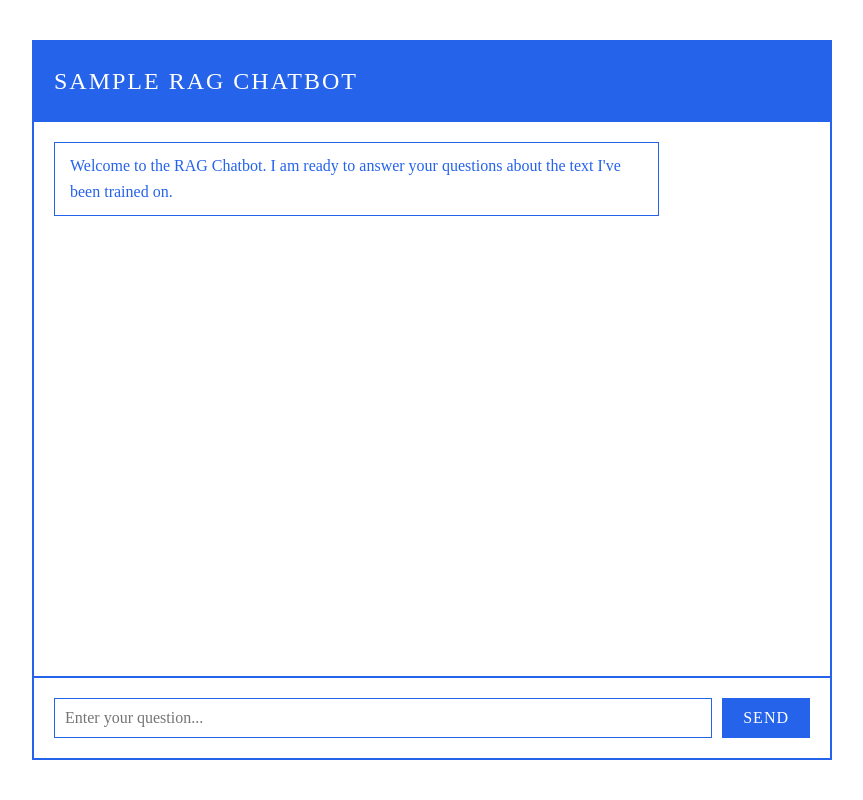
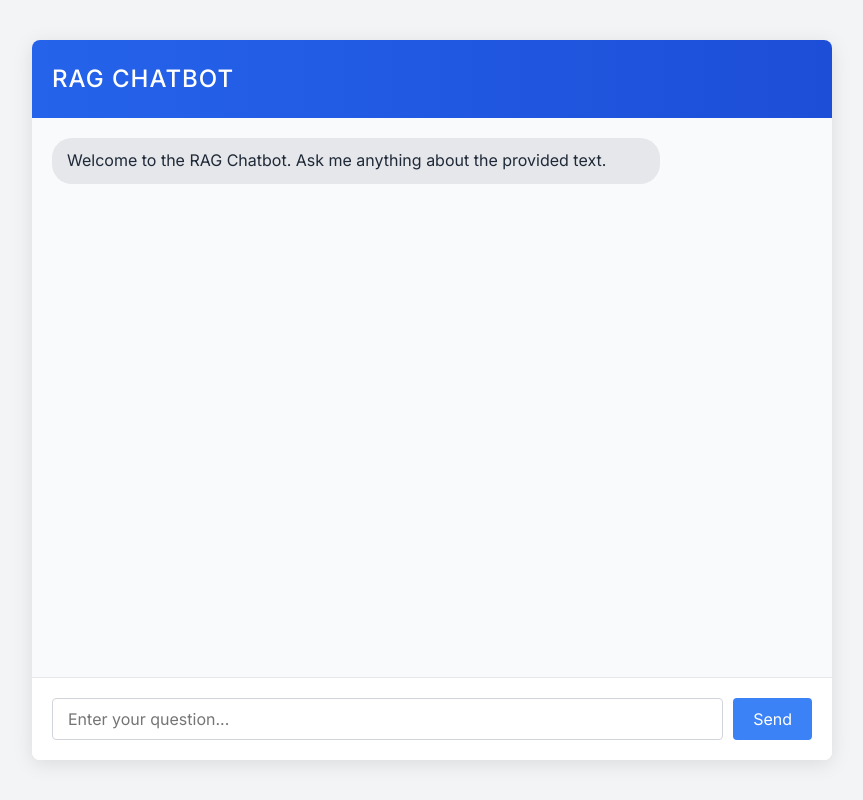
Before and after one commit to PermissionAI/RAG, a Flask app: page / in a window 1280 px wide. Shown: the whole page, without its empty margins (208-1071 px from the left). Run offline with Flask 3, Linux system fonts and the light colour scheme.

Commit message:
Enhance UI with modern style

```diff
--- a/static/css/style.css
+++ b/static/css/style.css
@@ -5,45 +5,47 @@
 }
 
 body {
-    font-family: "Times New Roman", Times, serif;
+    font-family: 'Inter', sans-serif;
     line-height: 1.6;
-    background-color: white;
+    background-color: #f3f4f6;
     height: 100vh;
     display: flex;
     justify-content: center;
     align-items: center;
-    color: #2563eb;
+    color: #1f2937;
 }
 
 .chat-container {
     width: 90%;
     max-width: 800px;
     height: 90vh;
-    background-color: white;
-    border: 2px solid #2563eb;
+    background-color: #ffffff;
+    border-radius: 8px;
+    box-shadow: 0 4px 20px rgba(0, 0, 0, 0.1);
     display: flex;
     flex-direction: column;
+    overflow: hidden;
 }
 
 .chat-header {
     padding: 20px;
-    background-color: #2563eb;
-    color: white;
-    border-bottom: 2px solid #2563eb;
+    background: linear-gradient(90deg, #2563eb 0%, #1d4ed8 100%);
+    color: #ffffff;
+    border-bottom: none;
 }
 
 .chat-header h1 {
     font-size: 1.5rem;
-    font-weight: normal;
+    font-weight: 500;
     text-transform: uppercase;
-    letter-spacing: 2px;
+    letter-spacing: 1px;
 }
 
 .chat-messages {
     flex: 1;
     padding: 20px;
     overflow-y: auto;
-    background-color: white;
+    background-color: #f9fafb;
 }
 
 .message {
@@ -51,42 +53,41 @@ body {
     padding: 10px 15px;
     max-width: 80%;
     word-wrap: break-word;
-    border: 1px solid #2563eb;
+    border-radius: 20px;
 }
 
 .message.user {
-    background-color: #2563eb;
-    color: white;
+    background-color: #3b82f6;
+    color: #ffffff;
     margin-left: auto;
 }
 
 .message.bot {
-    background-color: white;
-    color: #2563eb;
+    background-color: #e5e7eb;
+    color: #1f2937;
     margin-right: auto;
-    border: 1px solid #2563eb;
 }
 
 .message.system {
-    background-color: white;
-    color: #2563eb;
+    background-color: #ffffff;
+    color: #1f2937;
     font-size: 0.9em;
-    border: 1px dashed #2563eb;
+    border: 1px dashed #9ca3af;
     margin: 10px auto;
     max-width: 90%;
 }
 
 .message.error {
-    background-color: #2563eb;
-    color: white;
+    background-color: #ef4444;
+    color: #ffffff;
     margin: 10px auto;
     max-width: 90%;
 }
 
 .chat-input {
     padding: 20px;
-    border-top: 2px solid #2563eb;
-    background-color: white;
+    border-top: 1px solid #e5e7eb;
+    background-color: #ffffff;
 }
 
 #chat-form {
@@ -96,28 +97,28 @@ body {
 
 #user-input {
     flex: 1;
-    padding: 10px;
-    border: 1px solid #2563eb;
-    font-family: "Times New Roman", Times, serif;
+    padding: 10px 15px;
+    border: 1px solid #d1d5db;
+    font-family: 'Inter', sans-serif;
     font-size: 1rem;
-    background-color: white;
+    background-color: #ffffff;
+    border-radius: 4px;
 }
 
 button {
     padding: 10px 20px;
-    background-color: #2563eb;
-    color: white;
-    border: 1px solid #2563eb;
+    background-color: #3b82f6;
+    color: #ffffff;
+    border: none;
     cursor: pointer;
-    font-family: "Times New Roman", Times, serif;
+    font-family: 'Inter', sans-serif;
     font-size: 1rem;
-    text-transform: uppercase;
-    letter-spacing: 1px;
+    border-radius: 4px;
+    transition: background-color 0.2s;
 }
 
 button:hover {
-    background-color: white;
-    color: #2563eb;
+    background-color: #2563eb;
 }
 
 button:disabled {
@@ -126,7 +127,7 @@ button:disabled {
     cursor: not-allowed;
 }
 
-/* Custom scrollbar for retro feel */
+/* Custom scrollbar */
 ::-webkit-scrollbar {
     width: 10px;
 }
--- a/templates/index.html
+++ b/templates/index.html
@@ -3,17 +3,20 @@
 <head>
     <meta charset="UTF-8">
     <meta name="viewport" content="width=device-width, initial-scale=1.0">
-    <title>SAMPLE RAG CHATBOT</title>
+    <title>RAG Chatbot</title>
+    <link rel="preconnect" href="https://fonts.googleapis.com">
+    <link rel="preconnect" href="https://fonts.gstatic.com" crossorigin>
+    <link href="https://fonts.googleapis.com/css2?family=Inter:wght@400;500&display=swap" rel="stylesheet">
     <link rel="stylesheet" href="{{ url_for('static', filename='css/style.css') }}">
 </head>
 <body>
     <div class="chat-container">
         <div class="chat-header">
-            <h1>SAMPLE RAG CHATBOT</h1>
+            <h1>RAG Chatbot</h1>
         </div>
         <div class="chat-messages" id="chat-messages">
             <div class="message bot">
-                Welcome to the RAG Chatbot. I am ready to answer your questions about the text I've been trained on.
+                Welcome to the RAG Chatbot. Ask me anything about the provided text.
             </div>
         </div>
         <div class="chat-input">
```
